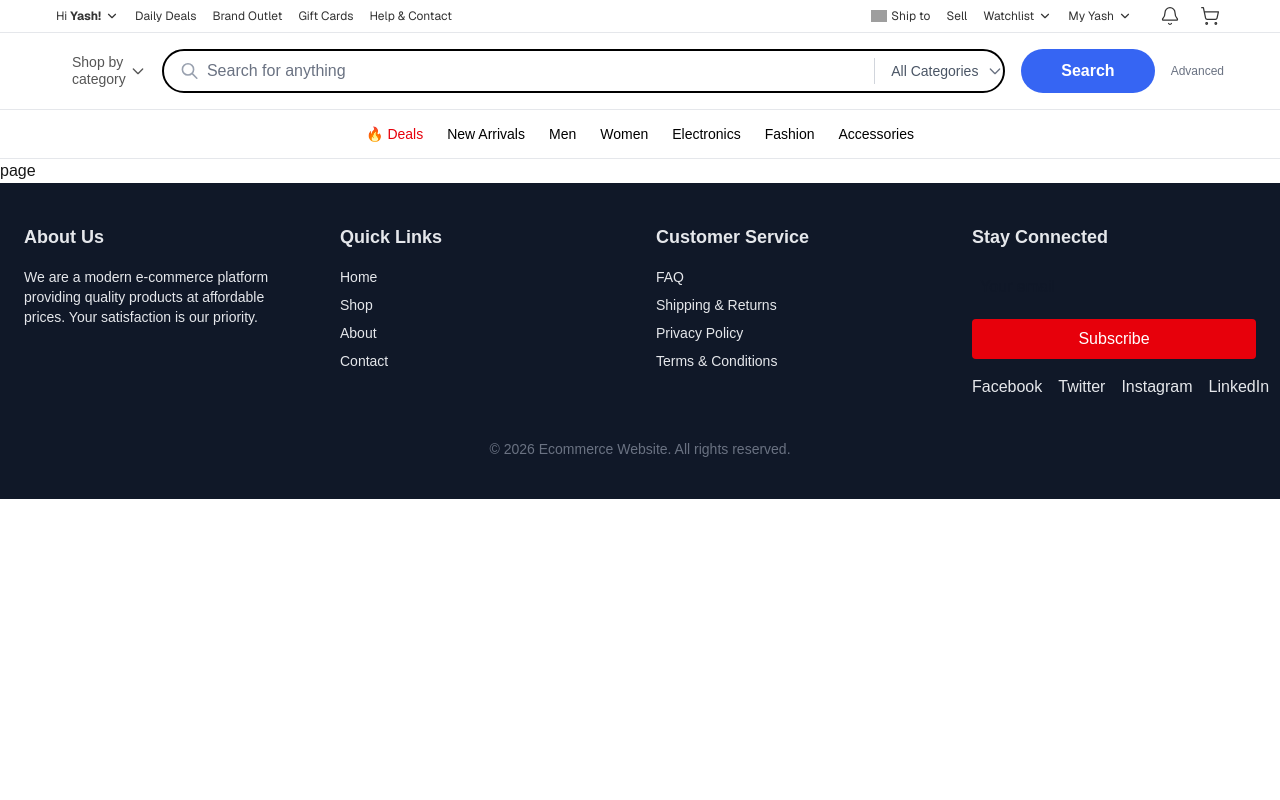
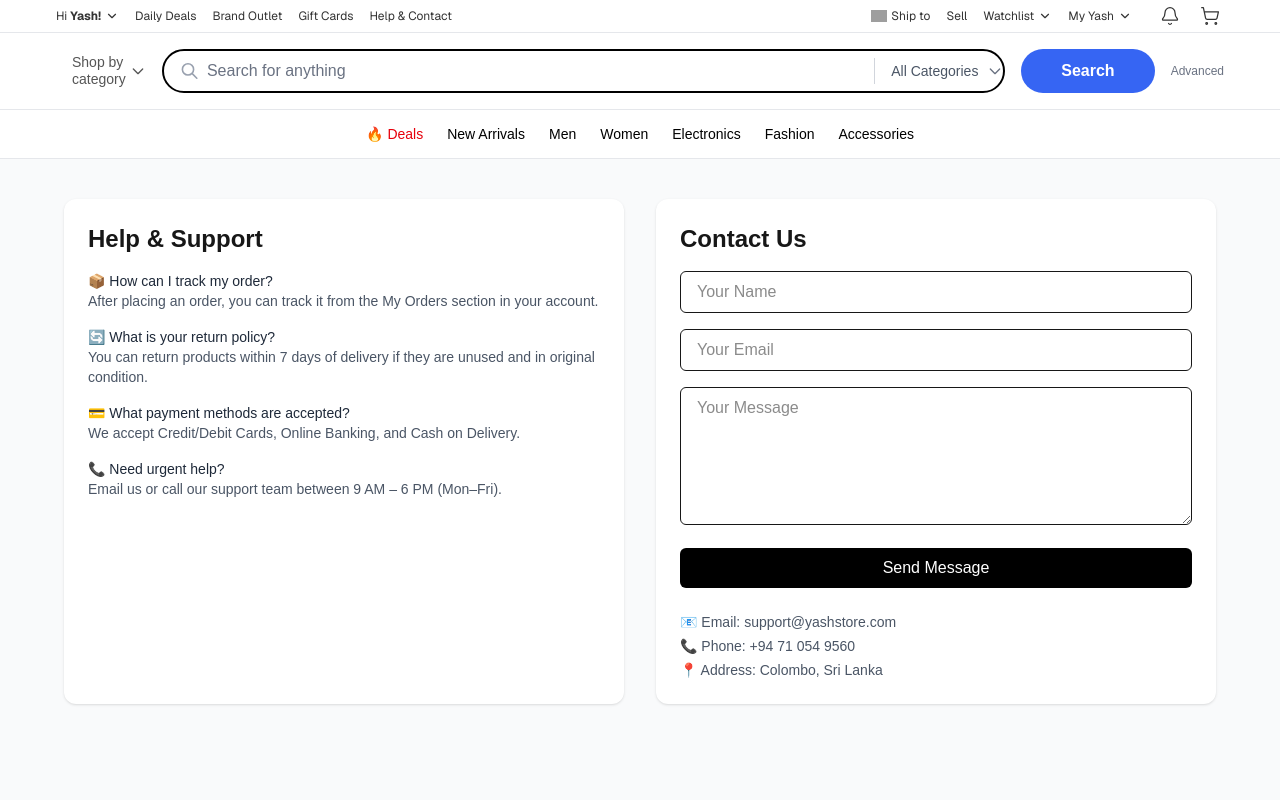
Before and after one commit to yasarahasini/Ecommerce-website, a Next.js app in the folder frontend/: page /help in a window 1280 px wide. Shown: the top 800 px of the page. Built offline with nearby package versions, Linux system fonts and the light colour scheme; grey boxes are pictures that could not be loaded.

Commit message:
update help and contact page

```diff
--- a/frontend/app/(user)/help/page.tsx
+++ b/frontend/app/(user)/help/page.tsx
@@ -1,9 +1,99 @@
-import React from 'react'
+"use client";
 
-const page = () => {
+import React from "react";
+
+const HelpContactPage: React.FC = () => {
   return (
-    <div>page</div>
-  )
-}
+    <div className="min-h-screen bg-gray-50 py-10 px-4">
+      <div className="max-w-6xl mx-auto grid md:grid-cols-2 gap-8">
 
-export default page
+
+        <div className="bg-white rounded-xl shadow p-6">
+          <h2 className="text-2xl font-semibold mb-4">Help & Support</h2>
+
+          <div className="space-y-4 text-sm text-gray-600">
+            <div>
+              <h4 className="font-medium text-gray-800">
+                📦 How can I track my order?
+              </h4>
+              <p>
+                After placing an order, you can track it from the
+                <span className="font-medium"> My Orders </span>
+                section in your account.
+              </p>
+            </div>
+
+            <div>
+              <h4 className="font-medium text-gray-800">
+                🔄 What is your return policy?
+              </h4>
+              <p>
+                You can return products within 7 days of delivery if they are
+                unused and in original condition.
+              </p>
+            </div>
+
+            <div>
+              <h4 className="font-medium text-gray-800">
+                💳 What payment methods are accepted?
+              </h4>
+              <p>
+                We accept Credit/Debit Cards, Online Banking, and Cash on
+                Delivery.
+              </p>
+            </div>
+
+            <div>
+              <h4 className="font-medium text-gray-800">
+                📞 Need urgent help?
+              </h4>
+              <p>
+                Email us or call our support team between 9 AM – 6 PM (Mon–Fri).
+              </p>
+            </div>
+          </div>
+        </div>
+
+
+        <div className="bg-white rounded-xl shadow p-6">
+          <h2 className="text-2xl font-semibold mb-4">Contact Us</h2>
+
+          <form className="space-y-4">
+            <input
+              type="text"
+              placeholder="Your Name"
+              className="w-full border rounded-md px-4 py-2 focus:outline-none focus:ring-2 focus:ring-black"
+            />
+
+            <input
+              type="email"
+              placeholder="Your Email"
+              className="w-full border rounded-md px-4 py-2 focus:outline-none focus:ring-2 focus:ring-black"
+            />
+
+            <textarea
+              placeholder="Your Message"
+              rows={5}
+              className="w-full border rounded-md px-4 py-2 focus:outline-none focus:ring-2 focus:ring-black"
+            ></textarea>
+
+            <button
+              type="submit"
+              className="w-full bg-black text-white py-2 rounded-md hover:bg-gray-800 transition"
+            >
+              Send Message
+            </button>
+          </form>
+
+          <div className="mt-6 text-sm text-gray-600 space-y-1">
+            <p>📧 Email: support@yashstore.com</p>
+            <p>📞 Phone: +94 71 054 9560</p>
+            <p>📍 Address: Colombo, Sri Lanka</p>
+          </div>
+        </div>
+      </div>
+    </div>
+  );
+};
+
+export default HelpContactPage;
```
